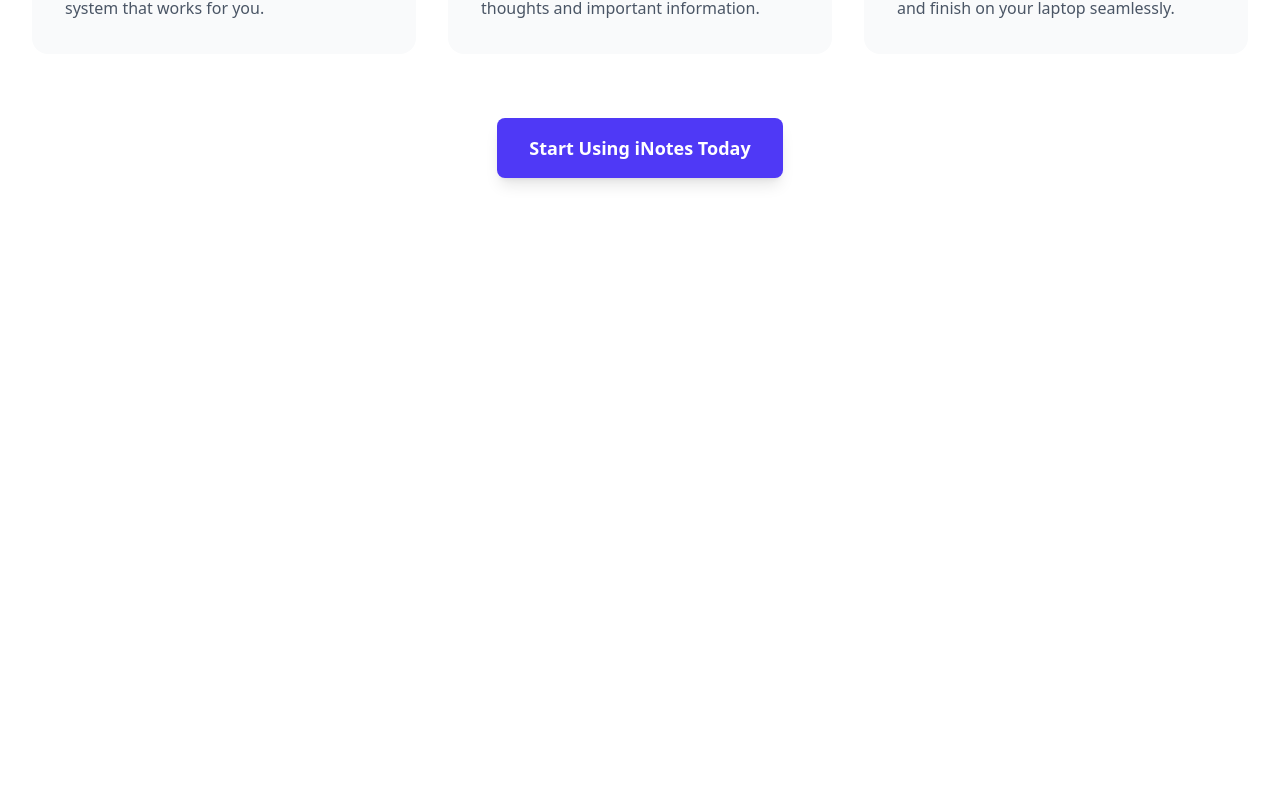
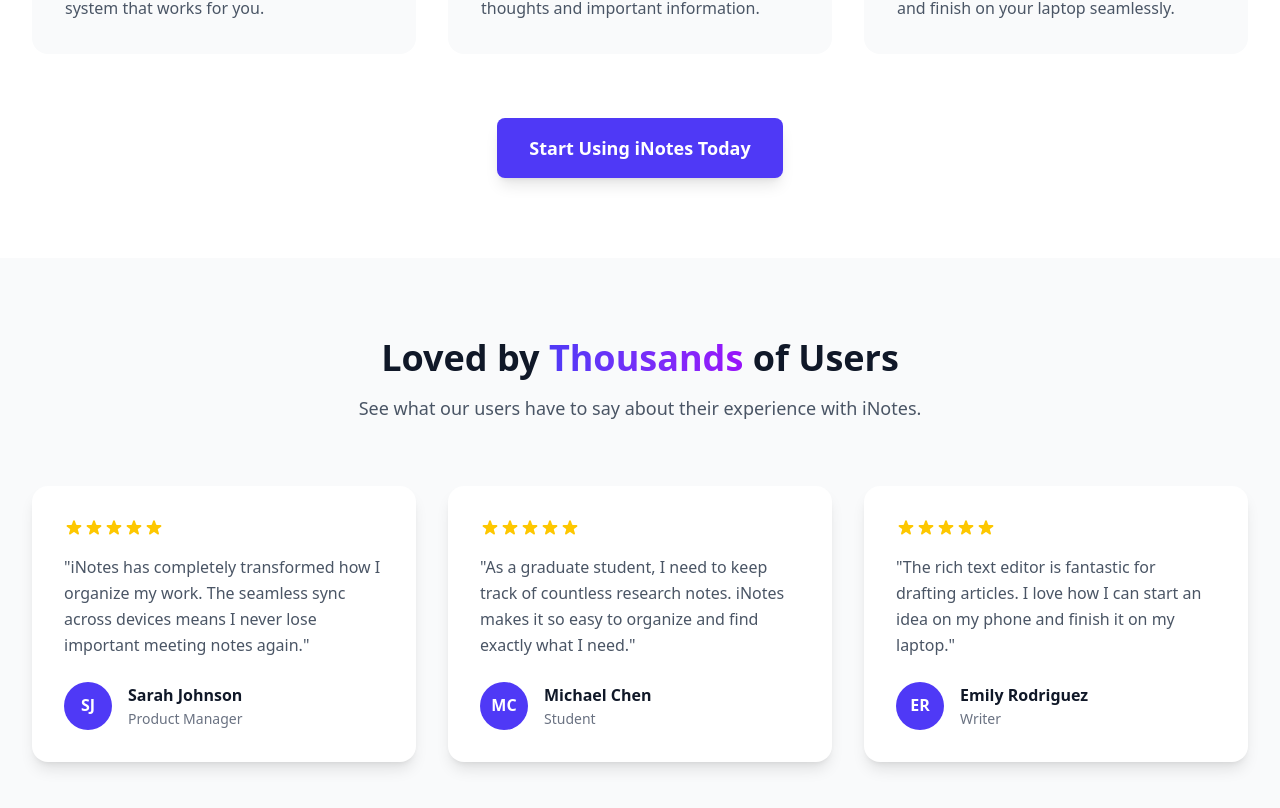
Before and after one commit to TejasShirsath/INotes, a React (Vite) app in the folder frontend/: page / in a window 1280 px wide. Shown: the part 1524-2332 px from the top of the page. Before the commit the page ends 1782 px from the top, so only its background shows below. Built offline with nearby package versions, Linux system fonts and the light colour scheme.

Commit message:
Add testimonials component

```diff
--- /dev/null
+++ b/frontend/src/components/Testimonials.tsx
@@ -0,0 +1,89 @@
+import React from 'react';
+
+const Testimonials: React.FC = () => {
+  const testimonials = [
+    {
+      name: "Sarah Johnson",
+      role: "Product Manager",
+      avatar: "SJ",
+      content: "iNotes has completely transformed how I organize my work. The seamless sync across devices means I never lose important meeting notes again.",
+      rating: 5
+    },
+    {
+      name: "Michael Chen",
+      role: "Student",
+      avatar: "MC",
+      content: "As a graduate student, I need to keep track of countless research notes. iNotes makes it so easy to organize and find exactly what I need.",
+      rating: 5
+    },
+    {
+      name: "Emily Rodriguez",
+      role: "Writer",
+      avatar: "ER",
+      content: "The rich text editor is fantastic for drafting articles. I love how I can start an idea on my phone and finish it on my laptop.",
+      rating: 5
+    }
+  ];
+
+  return (
+    <section className="py-20 bg-gray-50">
+      <div className="max-w-7xl mx-auto px-4 sm:px-6 lg:px-8">
+        {/* Section Header */}
+        <div className="text-center mb-16">
+          <h2 className="text-3xl md:text-4xl font-bold text-gray-900 mb-4">
+            Loved by{' '}
+            <span className="text-transparent bg-clip-text bg-gradient-to-r from-indigo-600 to-purple-600">
+              Thousands
+            </span>{' '}
+            of Users
+          </h2>
+          <p className="text-lg text-gray-600 max-w-3xl mx-auto">
+            See what our users have to say about their experience with iNotes.
+          </p>
+        </div>
+
+        {/* Testimonials Grid */}
+        <div className="grid grid-cols-1 md:grid-cols-3 gap-8">
+          {testimonials.map((testimonial, index) => (
+            <div
+              key={index}
+              className="bg-white rounded-2xl p-8 shadow-lg hover:shadow-xl transition-shadow duration-300"
+            >
+              {/* Stars */}
+              <div className="flex mb-4">
+                {[...Array(testimonial.rating)].map((_, i) => (
+                  <svg
+                    key={i}
+                    className="w-5 h-5 text-yellow-400"
+                    fill="currentColor"
+                    viewBox="0 0 20 20"
+                  >
+                    <path d="M9.049 2.927c.3-.921 1.603-.921 1.902 0l1.07 3.292a1 1 0 00.95.69h3.462c.969 0 1.371 1.24.588 1.81l-2.8 2.034a1 1 0 00-.364 1.118l1.07 3.292c.3.921-.755 1.688-1.54 1.118l-2.8-2.034a1 1 0 00-1.175 0l-2.8 2.034c-.784.57-1.838-.197-1.539-1.118l1.07-3.292a1 1 0 00-.364-1.118L2.98 8.72c-.783-.57-.38-1.81.588-1.81h3.461a1 1 0 00.951-.69l1.07-3.292z" />
+                  </svg>
+                ))}
+              </div>
+
+              {/* Content */}
+              <p className="text-gray-600 mb-6 leading-relaxed">
+                "{testimonial.content}"
+              </p>
+
+              {/* Author */}
+              <div className="flex items-center">
+                <div className="w-12 h-12 bg-indigo-600 rounded-full flex items-center justify-center text-white font-semibold mr-4">
+                  {testimonial.avatar}
+                </div>
+                <div>
+                  <h4 className="font-semibold text-gray-900">{testimonial.name}</h4>
+                  <p className="text-gray-500 text-sm">{testimonial.role}</p>
+                </div>
+              </div>
+            </div>
+          ))}
+        </div>
+      </div>
+    </section>
+  );
+};
+
+export default Testimonials;
--- a/frontend/src/pages/landing.tsx
+++ b/frontend/src/pages/landing.tsx
@@ -3,6 +3,8 @@
 import Header from '../components/Header';
 import Hero from '../components/Hero';
 import Features from '../components/Features';
+import Testimonials from '../components/Testimonials';
+
 
 const Landing: React.FC = () => {
   return (
@@ -10,6 +12,7 @@
       <Header />
       <Hero />
       <Features />
+      <Testimonials />
     </div>
   );
 };
```
